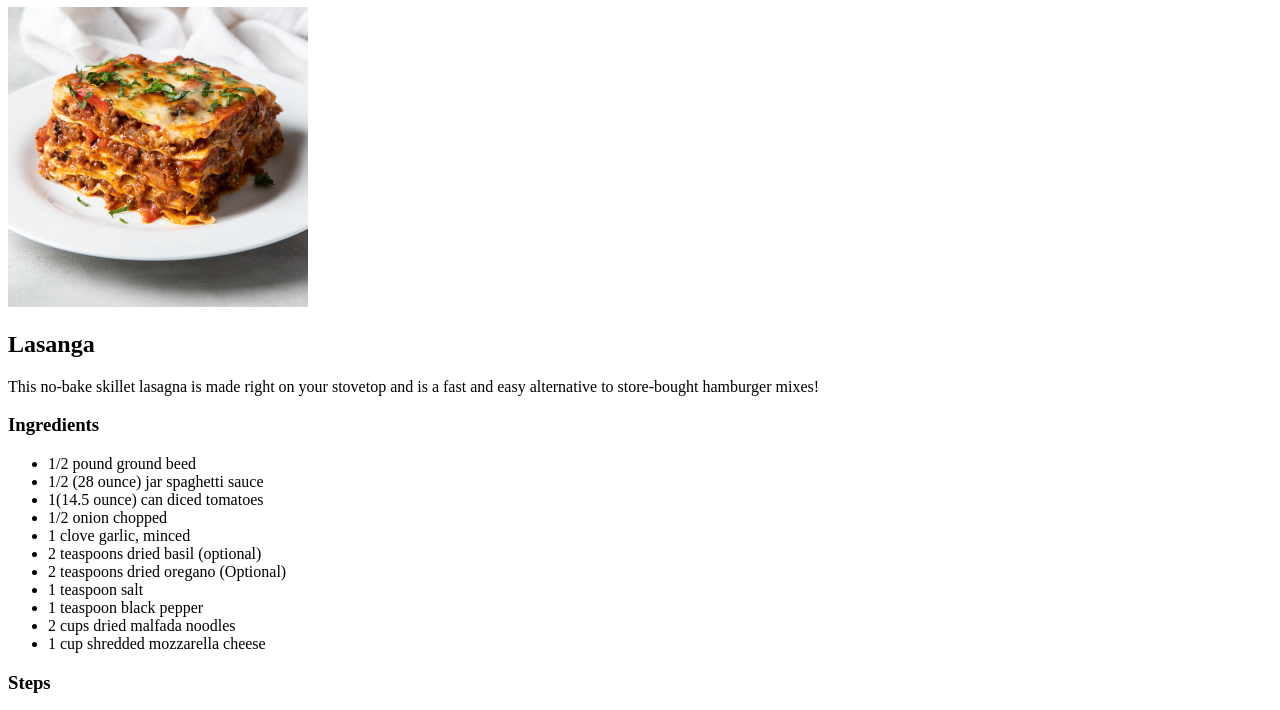
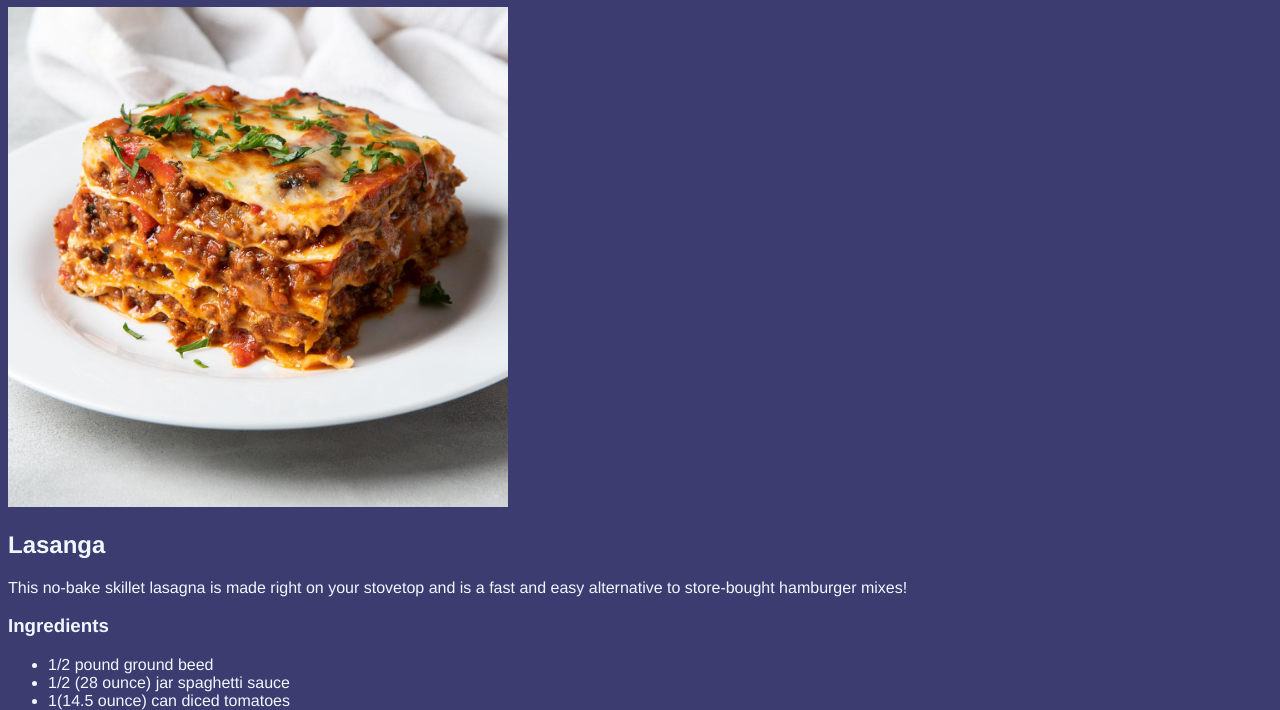
Before and after one commit to natevoyages/odin-recipes, a plain HTML site: page recipes/lasagna.html in a window 1280 px wide. Shown: the part 73-783 px from the top of the page. Drawn offline with Linux system fonts and the light colour scheme.

Commit message:
added css to html

```diff
--- a/recipes/lasagna.html
+++ b/recipes/lasagna.html
@@ -3,10 +3,11 @@
     <head>
         <title>Lasagna Recipe</title>
         <meta charset"utf-8">
+        <link rel="stylesheet" href="../style.css"/>
     </head>
     <body>
         <h1>Lasagna Recipe</h1>
-        <img src="../img/lasagna.jpg" alt="A Delicious Lasagna" width="300">
+        <img src="../img/lasagna.jpg" alt="A Delicious Lasagna">
         <h2>Lasanga</h2>
         <p>This no-bake skillet lasagna is made right on your stovetop and is a fast and easy alternative to store-bought hamburger mixes! </p>
         <h3>Ingredients</h3>
--- /dev/null
+++ b/style.css
@@ -0,0 +1,10 @@
+* {
+    background-color: rgb(60, 60, 112);
+    color:aliceblue;
+    font-family: Helvetica, sans-serif;
+}
+
+img{
+    width:500px;
+    height: auto;
+}
```
Also changed, not shown: index.html (+2 -0 lines), recipes/baked-chicken-thigh.html (+2 -2 lines), recipes/lentil-soup.html (+2 -1 lines), 1 other file.
